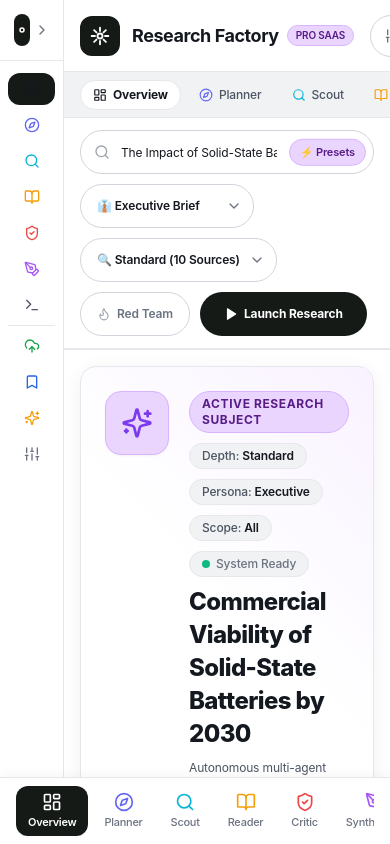
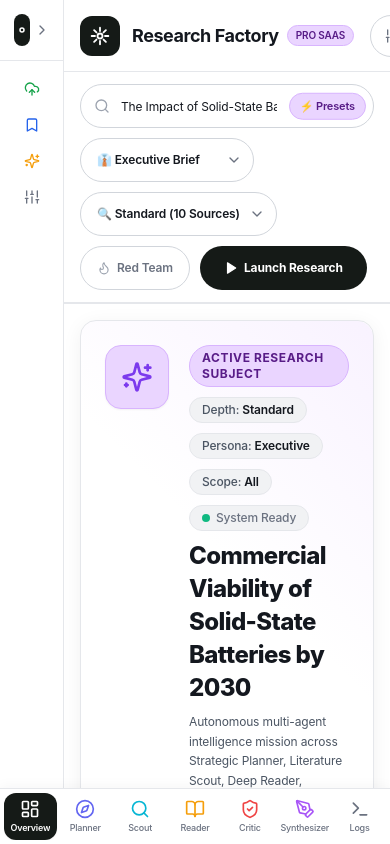
Before and after one commit to AnushkaTandon26/Multi-Agent-Reseach-and-Report-Factory, a Next.js app: page / in a window 390 px wide. Built offline with nearby package versions, Linux system fonts and the light colour scheme.

Commit message:
Fix duplicate responsive navigation

```diff
--- a/src/app/page.tsx
+++ b/src/app/page.tsx
@@ -429,9 +429,6 @@
     <div className="min-h-screen flex bg-white text-[#14181F] font-sans antialiased">
       {/* Left Collapsible Workspace Drawer */}
       <Sidebar
-        currentView={currentView}
-        setCurrentView={setCurrentView}
-        state={workflowState}
         onOpenSettings={() => setIsSettingsOpen(true)}
         onOpenPresets={() => setIsPresetsOpen(true)}
         onOpenLibrary={() => setIsLibraryOpen(true)}
--- a/src/components/BottomTabBar.tsx
+++ b/src/components/BottomTabBar.tsx
@@ -85,9 +85,9 @@
   return (
     <nav
       aria-label="Main Agent Navigation"
-      className="fixed bottom-0 left-0 right-0 z-30 bg-white border-t border-[#E5E7EB] shadow-[0_-2px_12px_rgba(16,24,40,0.04)] px-4 py-2 flex items-center justify-center no-print"
+      className="fixed bottom-0 left-0 right-0 z-30 bg-white border-t border-[#E5E7EB] shadow-[0_-2px_12px_rgba(16,24,40,0.04)] px-1 py-1 flex md:hidden items-center justify-center no-print"
     >
-      <div className="flex items-center justify-between sm:justify-center gap-1 sm:gap-2 max-w-4xl w-full overflow-x-auto">
+      <div className="flex items-center justify-between gap-0.5 w-full overflow-hidden">
         {tabs.map((tab) => {
           const isActive = currentView === tab.id;
           const agent = tab.agentId ? state.agents[tab.agentId] : undefined;
@@ -97,7 +97,7 @@
             <button
               key={tab.id}
               onClick={() => setCurrentView(tab.id)}
-              className={`flex flex-col items-center justify-center py-1.5 px-3 sm:px-5 rounded-xl transition-all relative shrink-0 ${
+              className={`flex min-w-0 flex-1 flex-col items-center justify-center py-1.5 px-0.5 rounded-xl transition-all relative ${
                 isActive
                   ? 'bg-[#151A17] text-white shadow-sm'
                   : 'text-[#6B7280] hover:text-[#14181F] hover:bg-[#F1F2F4]'
@@ -107,7 +107,7 @@
                 <span className="absolute top-1 right-2 w-2 h-2 rounded-full bg-amber-500 animate-ping" />
               )}
               <div className="mb-0.5">{tab.icon(isActive)}</div>
-              <span className={`text-[11px] font-medium tracking-tight ${isActive ? 'text-white font-semibold' : 'text-[#6B7280]'}`}>
+              <span className={`max-w-full truncate text-[9px] font-medium tracking-tight ${isActive ? 'text-white font-semibold' : 'text-[#6B7280]'}`}>
                 {tab.label}
               </span>
             </button>
--- a/src/components/Header.tsx
+++ b/src/components/Header.tsx
@@ -211,7 +211,7 @@
       </header>
 
       {/* 2. Light-Gray (#F1F2F4) Sub-Bar with Breadcrumbs / View Switcher */}
-      <div className="h-[46px] bg-[#F1F2F4] px-4 sm:px-6 flex items-center justify-between border-b border-[#E5E7EB] overflow-x-auto text-xs">
+      <div className="hidden md:flex h-[46px] bg-[#F1F2F4] px-4 sm:px-6 items-center justify-between border-b border-[#E5E7EB] overflow-x-auto text-xs">
         <div className="flex items-center gap-1.5">
           <span className="text-[#6B7280] font-semibold text-[11px] uppercase tracking-wider mr-1 hidden sm:inline">
             Views:
--- a/src/components/Sidebar.tsx
+++ b/src/components/Sidebar.tsx
@@ -2,29 +2,17 @@
 
 import React, { useState } from 'react';
 import {
-  LayoutDashboard,
-  Compass,
-  Search,
-  BookOpen,
-  ShieldCheck,
-  PenTool,
-  Terminal,
   Sliders,
   Sparkles,
   ChevronRight,
   ChevronLeft,
   Bookmark,
   UploadCloud,
-  FileText,
 } from 'lucide-react';
-import { ResearchWorkflowState, AgentType } from '../lib/types';
 
 export type NavView = 'floor' | 'planner' | 'searcher' | 'reader' | 'critic' | 'report' | 'logs';
 
 interface SidebarProps {
-  currentView: NavView;
-  setCurrentView: (view: NavView) => void;
-  state: ResearchWorkflowState;
   onOpenSettings: () => void;
   onOpenPresets: () => void;
   onOpenLibrary: () => void;
@@ -32,59 +20,12 @@
 }
 
 export const Sidebar: React.FC<SidebarProps> = ({
-  currentView,
-  setCurrentView,
-  state,
   onOpenSettings,
   onOpenPresets,
   onOpenLibrary,
   onOpenUploader,
 }) => {
-  const [isCollapsed, setIsCollapsed] = useState(true); // default collapsed to prioritize top & bottom nav
-  const isRunning = state.status === 'running';
-
-  const navItems = [
-    {
-      id: 'floor' as NavView,
-      label: 'Overview',
-      icon: <LayoutDashboard className="w-4 h-4 text-[#14181F]" />,
-    },
-    {
-      id: 'planner' as NavView,
-      agentId: 'planner' as AgentType,
-      label: '1. Planner',
-      icon: <Compass className="w-4 h-4 text-[#6366F1]" />,
-    },
-    {
-      id: 'searcher' as NavView,
-      agentId: 'searcher' as AgentType,
-      label: '2. Scout',
-      icon: <Search className="w-4 h-4 text-[#06B6D4]" />,
-    },
-    {
-      id: 'reader' as NavView,
-      agentId: 'reader' as AgentType,
-      label: '3. Reader',
-      icon: <BookOpen className="w-4 h-4 text-[#F59E0B]" />,
-    },
-    {
-      id: 'critic' as NavView,
-      agentId: 'critic' as AgentType,
-      label: '4. Critic',
-      icon: <ShieldCheck className="w-4 h-4 text-[#EF4444]" />,
-    },
-    {
-      id: 'report' as NavView,
-      agentId: 'writer' as AgentType,
-      label: '5. Synthesizer',
-      icon: <PenTool className="w-4 h-4 text-[#A855F7]" />,
-    },
-    {
-      id: 'logs' as NavView,
-      label: 'Message Bus Logs',
-      icon: <Terminal className="w-4 h-4 text-[#4B5563]" />,
-    },
-  ];
+  const [isCollapsed, setIsCollapsed] = useState(true);
 
   return (
     <aside
@@ -131,35 +72,8 @@
         </button>
       </div>
 
-      {/* Navigation Items */}
+      {/* Workspace Tools */}
       <div className="flex-1 overflow-y-auto px-2 py-3 space-y-1">
-        {navItems.map((item) => {
-          const isSelected = currentView === item.id;
-          return (
-            <button
-              key={item.id}
-              onClick={() => setCurrentView(item.id)}
-              title={isCollapsed ? item.label : undefined}
-              className={`w-full flex items-center ${
-                isCollapsed ? 'justify-center p-2' : 'gap-2.5 px-3 py-2'
-              } rounded-xl text-left transition-all ${
-                isSelected
-                  ? 'bg-[#151A17] text-white shadow-xs font-semibold'
-                  : 'text-[#4B5563] hover:text-[#14181F] hover:bg-[#F1F2F4]'
-              }`}
-            >
-              <div className="shrink-0">{item.icon}</div>
-              {!isCollapsed && (
-                <span className="text-xs truncate">{item.label}</span>
-              )}
-            </button>
-          );
-        })}
-
-        {/* Divider */}
-        <div className="my-2 border-t border-[#E5E7EB]" />
-
-        {/* Workspace Tools */}
         <button
           onClick={onOpenUploader}
           title={isCollapsed ? 'BYOD File Vault' : undefined}
```
